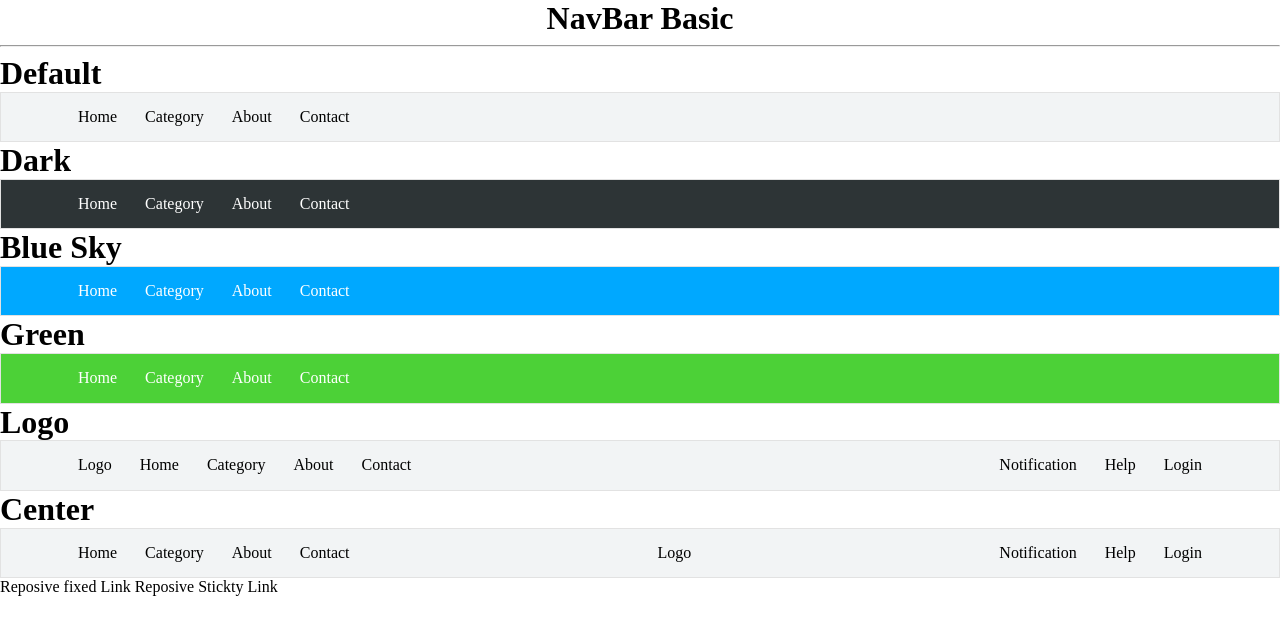
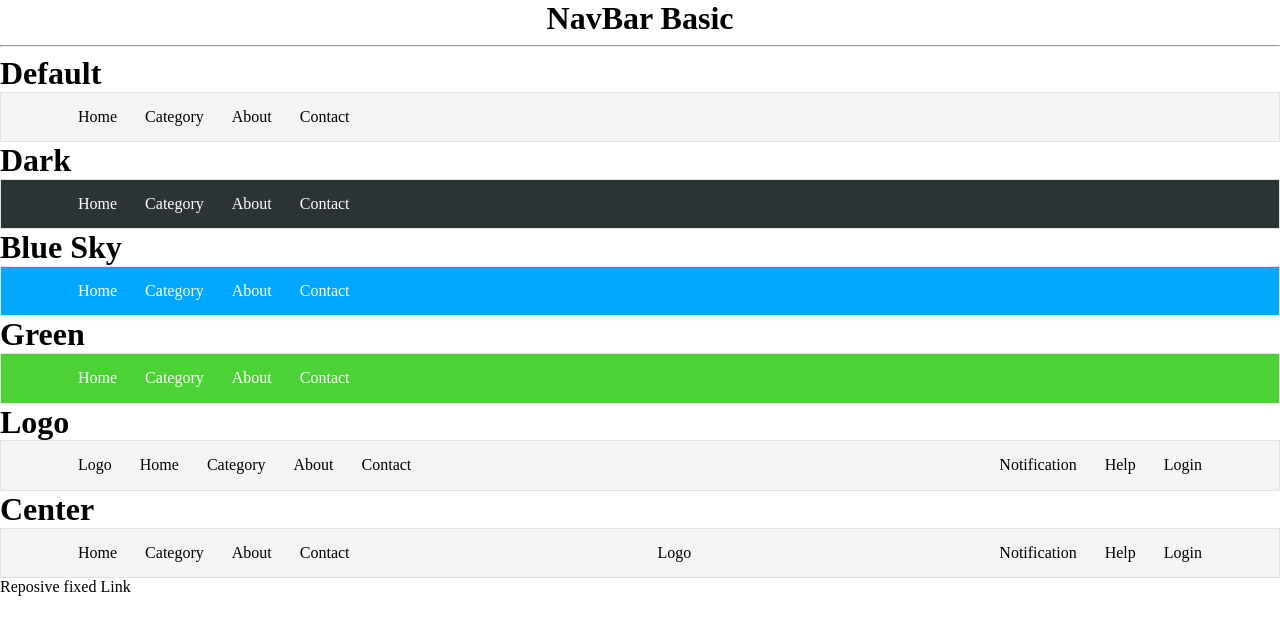
Before and after one commit to tranhuunghiem99/NghiemCSS, a plain HTML site: page Files/Navbar/Navbar.html in a window 1280 px wide. Drawn offline with Linux system fonts and the light colour scheme; a web font is replaced by a local one.

Commit message:
up 23/10

```diff
--- a/Files/Navbar/Navbar.html
+++ b/Files/Navbar/Navbar.html
@@ -93,7 +93,7 @@
 
 
 <a href="./Fixed.html" style="text-decoration: dashed;">Reposive fixed Link</a>
-<a href="./Sticky.html" style="text-decoration: dashed;">Reposive Stickty Link</a>
+
 
 
 
```
